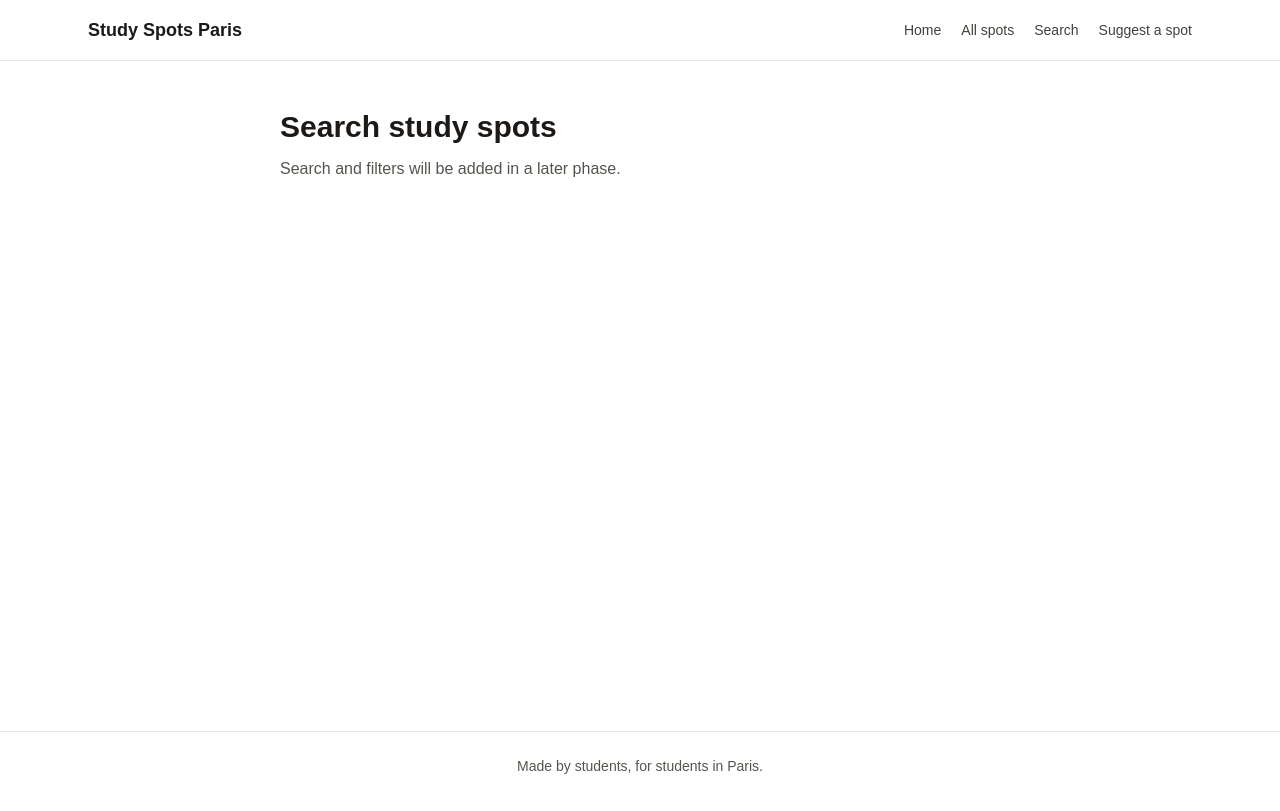
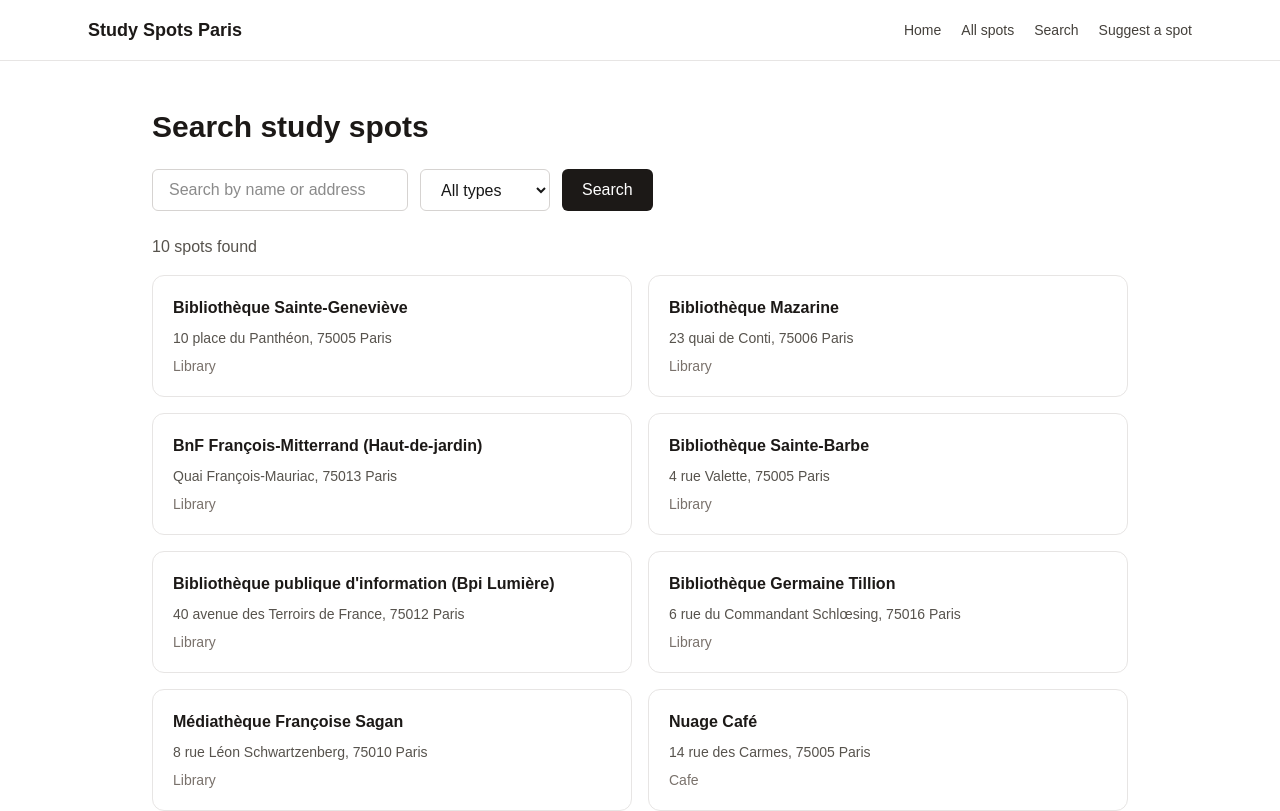
Before and after one commit to sashatemereva13/ParisStudySpots, a Next.js app: page /search in a window 1280 px wide. Shown: the top 811 px of the page. Built offline with nearby package versions, Linux system fonts and the light colour scheme.

Commit message:
feat: implement server rendered search

```diff
--- a/app/search/page.tsx
+++ b/app/search/page.tsx
@@ -1,17 +1,80 @@
+import Link from "next/link";
 import type { Metadata } from "next";
+import { searchSpots } from "@/lib/data";
 
 export const metadata: Metadata = {
   title: "Search study spots | Study Spots Paris",
   description: "Search for places to study in Paris.",
 };
 
-export default function SearchPage() {
+type SearchPageProps = {
+  searchParams: Promise<{
+    q?: string;
+    type?: string;
+  }>;
+};
+
+export default async function SearchPage({ searchParams }: SearchPageProps) {
+  const { q = "", type = "" } = await searchParams;
+  const results = await searchSpots(q, type || undefined);
+
   return (
-    <main className="mx-auto w-full max-w-3xl px-6 py-12">
+    <main className="mx-auto w-full max-w-5xl px-6 py-12">
       <h1 className="text-3xl font-bold text-stone-900">Search study spots</h1>
-      <p className="mt-3 text-stone-600">
-        Search and filters will be added in a later phase.
+
+      <form action="/search" className="mt-6 flex flex-wrap gap-3">
+        <input
+          type="search"
+          name="q"
+          defaultValue={q}
+          placeholder="Search by name or address"
+          className="min-w-64 rounded-md border border-stone-300 px-4 py-2"
+        />
+
+        <select
+          name="type"
+          defaultValue={type}
+          className="rounded-md border border-stone-300 px-4 py-2"
+        >
+          <option value="">All types</option>
+          <option value="library">Library</option>
+          <option value="cafe">Café</option>
+          <option value="coworking">Coworking</option>
+          <option value="other">Other</option>
+        </select>
+
+        <button
+          type="submit"
+          className="rounded-md bg-stone-900 px-5 py-2 font-medium text-white"
+        >
+          Search
+        </button>
+      </form>
+
+      <p className="mt-6 text-stone-600">
+        {results.length} {results.length === 1 ? "spot" : "spots"} found
       </p>
+
+      {results.length === 0 ? (
+        <p className="mt-4 text-stone-600">No spots match your search.</p>
+      ) : (
+        <ul className="mt-4 grid gap-4 sm:grid-cols-2">
+          {results.map((spot) => (
+            <li key={spot.id}>
+              <Link
+                href={`/spots/${spot.slug}`}
+                className="block rounded-xl border border-stone-200 p-5 hover:border-stone-400"
+              >
+                <h2 className="font-semibold text-stone-900">{spot.name}</h2>
+                <p className="mt-2 text-sm text-stone-600">{spot.address}</p>
+                <p className="mt-2 text-sm capitalize text-stone-500">
+                  {spot.type}
+                </p>
+              </Link>
+            </li>
+          ))}
+        </ul>
+      )}
     </main>
   );
 }
--- a/lib/data.ts
+++ b/lib/data.ts
@@ -36,3 +36,21 @@ export async function getSpotsByArea(areaId: number): Promise<Spot[]> {
 export async function getReviews(spotId: number): Promise<Review[]> {
   return reviews.filter((review) => review.spotId === spotId);
 }
+
+export async function searchSpots(
+  query: string,
+  type?: string,
+): Promise<Spot[]> {
+  const normalizedQuery = query.trim().toLowerCase();
+
+  return spots.filter((spot) => {
+    const matchesQuery =
+      normalizedQuery.length === 0 ||
+      spot.name.toLowerCase().includes(normalizedQuery) ||
+      spot.address.toLowerCase().includes(normalizedQuery);
+
+    const matchesType = !type || spot.type === type;
+
+    return matchesQuery && matchesType;
+  });
+}
```
